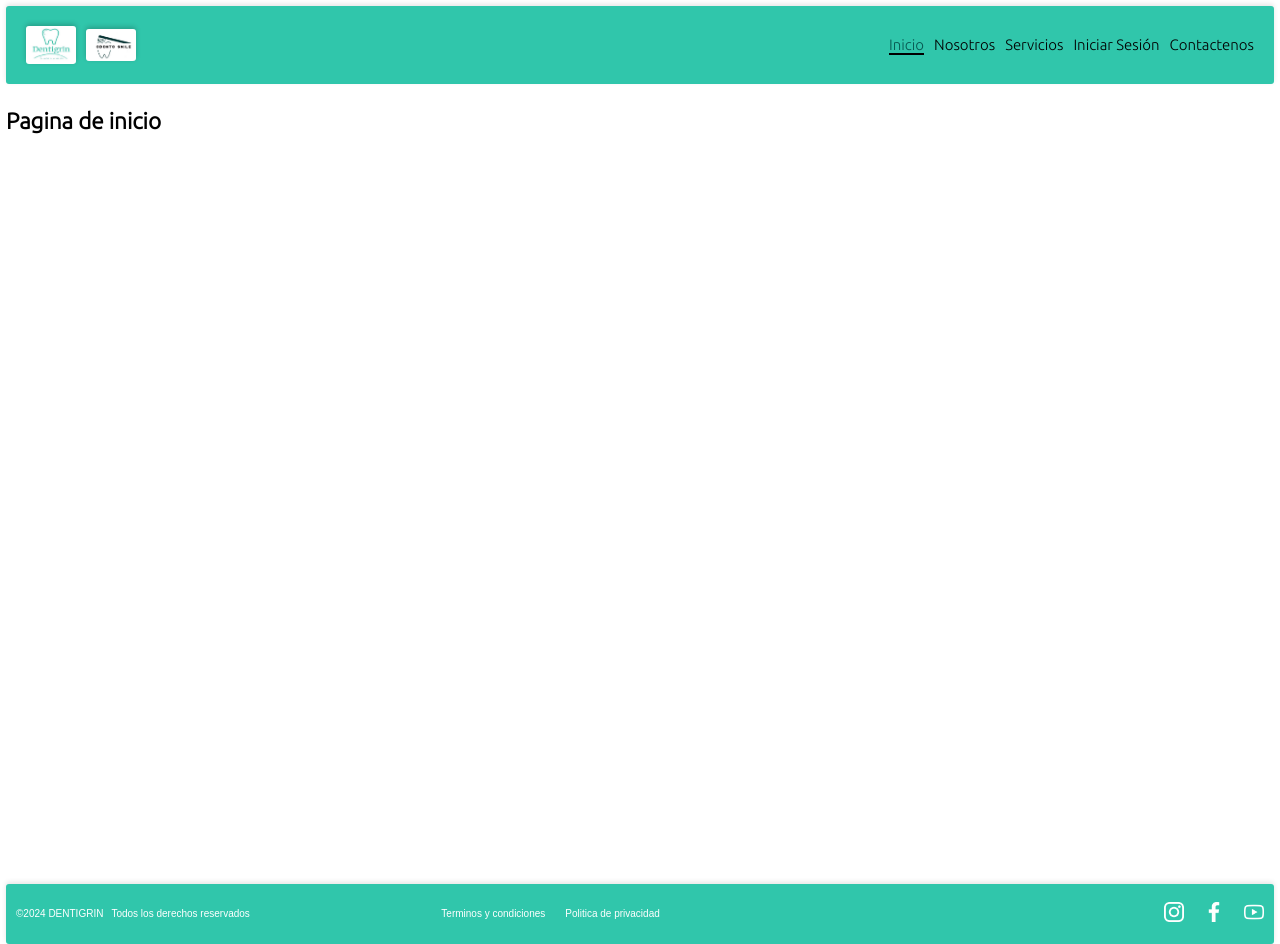
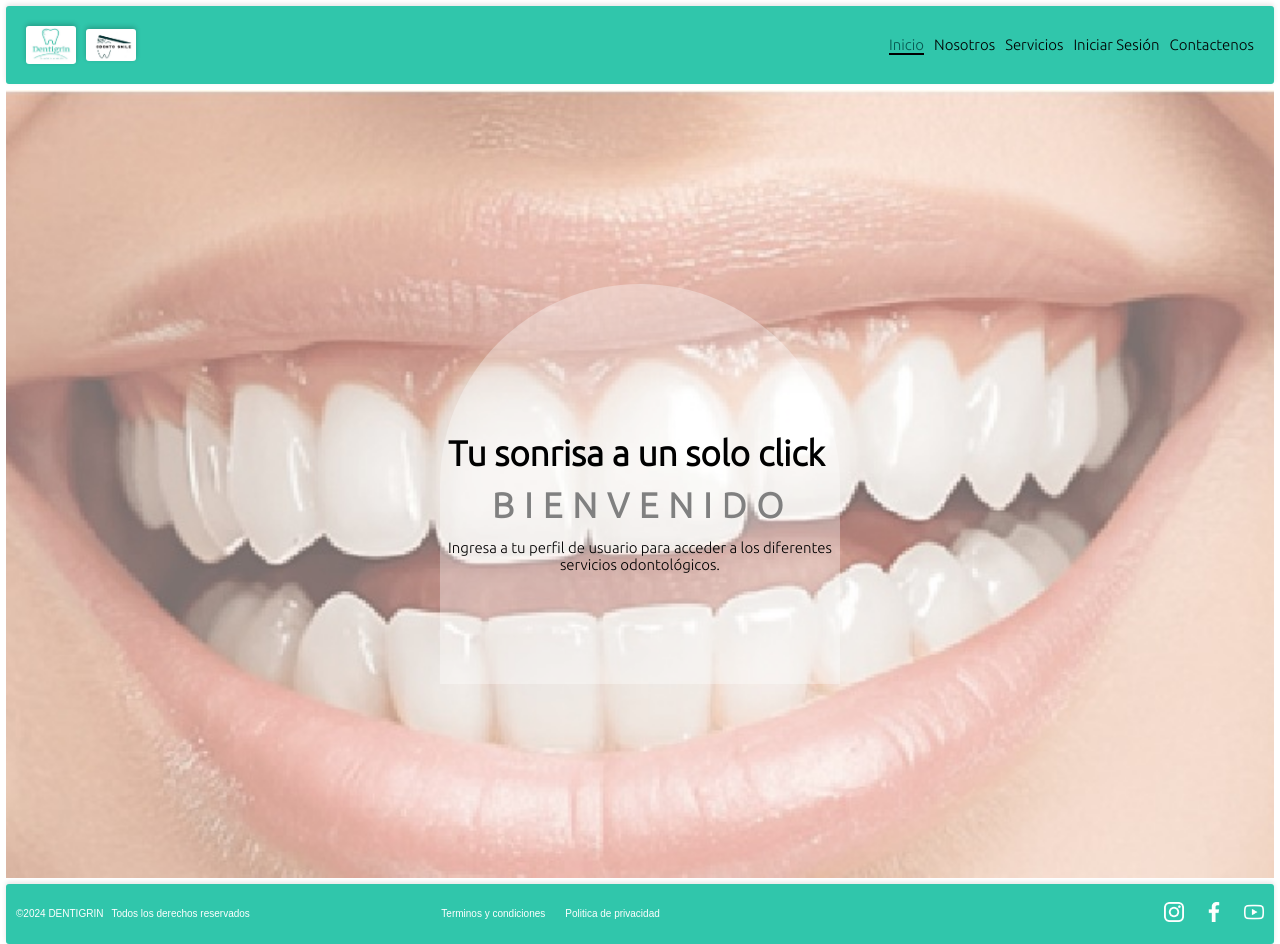
Before and after one commit to adferatuz/Dentigrin, a React (Vite) app in the folder dentigrin/: page / in a window 1280 px wide. Built offline with nearby package versions, Linux system fonts and the light colour scheme.

Commit message:
Actualizado el archivo inicio.jsx con su respectivo style.css

```diff
--- a/dentigrin/src/App.jsx
+++ b/dentigrin/src/App.jsx
@@ -3,7 +3,6 @@ import Layout from './components/layout/layout'
 import Navbar from './components/header/navbar'
 import Footer from './components/footer/footer'
 import Enrutamiento from './router/enrutamiento'
-import Button from './components/button/button'
 
 function App() {
   const [count, setCount] = useState(0)
--- a/dentigrin/src/components/button/styles.css
+++ b/dentigrin/src/components/button/styles.css
@@ -38,7 +38,7 @@
 
 
 .button-ok {
-    background: linear-gradient(140.14deg, #2557ed 15.05%, #6985eb 114.99%)
+    background: linear-gradient(0deg, #487bf0 0%, #3a70ef 100%)
         padding-box,
       linear-gradient(142.51deg, #666190 8.65%, #0c3aba 88.82%) border-box;
     border-radius: 7px;
--- a/dentigrin/src/views/inicio/inicio.jsx
+++ b/dentigrin/src/views/inicio/inicio.jsx
@@ -1,9 +1,15 @@
-
+import './styles.css'
 
 export default function Inicio(props) {
     return(
-        <div>
-            <h2>Pagina de inicio</h2>
+        <div className="home">
+            <div className="card-presentation">
+                <div>
+                    <h2>Tu sonrisa a un solo click</h2>
+                    <h2>BIENVENIDO</h2>
+                    <p>Ingresa a tu perfil de usuario para acceder a los diferentes servicios odontológicos.</p>
+                </div>
+            </div>
         </div>
     )
 }
--- /dev/null
+++ b/dentigrin/src/views/inicio/styles.css
@@ -0,0 +1,48 @@
+.home{
+    width: 100%;
+    height: 100%;
+    background-image: url('../../assets/images/Imagen-pagina-Inicio.jpeg');
+    background-repeat: no-repeat;
+    background-position: center;
+    background-size: cover;
+    display: flex;
+    justify-content: center;
+    align-items: center;
+}
+
+.card-presentation{
+    width: 80%;
+    max-width: 400px;
+    height: 80%;
+    max-height: 400px;
+}
+
+.card-presentation div{
+    width: 100%;
+    height: 100%;
+    background-color: #ffffff54;
+    border-radius: 50% 50% 0 0;
+    text-align: center;
+    position: relative;
+}
+
+.card-presentation div h2:first-child{
+    font-size: 35px;
+    position: absolute;
+    top: 30%;
+    left: 2%;
+}
+.card-presentation div h2:nth-child(2){
+    font-size: 35px;
+    position: absolute;
+    top: 43%;
+    left: 13%;
+    letter-spacing: 10px;
+    color: gray;
+}
+
+.card-presentation div p{
+    position: absolute;
+    top: 60%;
+
+}
```
Also changed, not shown: dentigrin/src/assets/images/Imagen-pagina-Inicio.jpeg (renamed from dentigrin/src/assets/images/Imagen pagina Inicio.jpeg).
